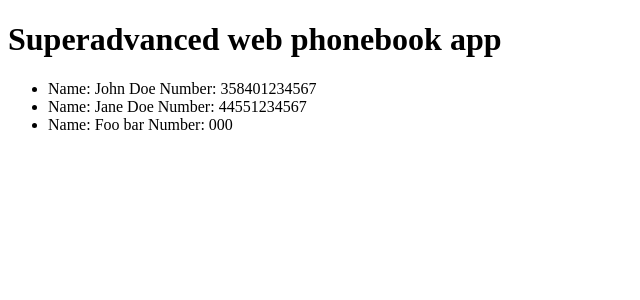
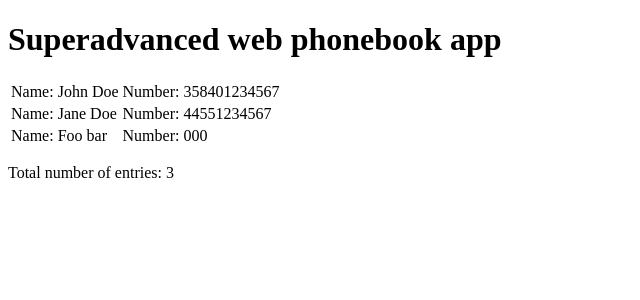
Before and after one commit to kaiffari/utuweb, a React (Create React App) app in the folder ex_2_3/: page / in a window 1280 px wide. Shown: the top 300 px of the page, without its empty margins (0-640 px from the left). Built offline with nearby package versions, Linux system fonts and the light colour scheme.

Commit message:
Change contacts from list to table

```diff
--- a/ex_2_3/src/components/Contacts.js
+++ b/ex_2_3/src/components/Contacts.js
@@ -2,16 +2,16 @@ import React from 'react'
 import Entry from './Entry'
 
 function Contacts ({contents}) {
-    console.log('contacts...', contents.length)
+    /*console.log('contacts...', contents.length)
     const result = contents.map(contact => contact.id)
-    console.log('id: ', result)
+    console.log('id: ', result)*/
     return(
-        <ul>
-            {contents.map(contact=><Entry key={contact.id} contact={contact} />)}
-        </ul>
+        <table>
+            <tbody>
+                {contents.map(contact=><Entry key={contact.id} contact={contact} />)}
+            </tbody>
+        </table>
     )
 }
 
-/*{contents.map(contact => <entry contact={contents}/>)},*/
-
 export default Contacts
--- a/ex_2_3/src/components/Entry.js
+++ b/ex_2_3/src/components/Entry.js
@@ -1,13 +1,12 @@
 import React from 'react'
 
 const Entry = (entry) => {
-  console.log('entry...', entry)
-  console.log('name:', entry.contact.name)
+  /*console.log('entry...', entry)*/
     return (
-      <li>Name: {entry.contact.name} Number: {entry.contact.phonenumber}</li>
+      <tr>
+        <td>Name: {entry.contact.name}</td><td>Number: {entry.contact.phonenumber}</td>
+      </tr>
     )
   }
 
-/*  <li>Name: {contact.name} Number: {contact.phonenumber}</li>    */
-
   export default Entry
--- a/ex_2_3/src/components/Phonebook.js
+++ b/ex_2_3/src/components/Phonebook.js
@@ -3,17 +3,14 @@ import Header from './Header'
 import Contacts from './Contacts'
 
 function Phonebook({phonebook}) {
-    console.log('pblength', phonebook.contacts.length)
-/*    var book = phonebook.contacts
-    console.log('booklength', book.length)*/
+    /*console.log('pblength', phonebook.contacts.length)*/
     return (
         <div>
             <Header text={phonebook.title} />
             <Contacts contents={phonebook.contacts} />
+            <p>Total number of entries: {phonebook.contacts.length}</p>
         </div>
     );
 }
-/*            <Contacts contents={phonebook.contacts} />*/
-/*<Contacts contents={book} />*/
 
 export default Phonebook
```
